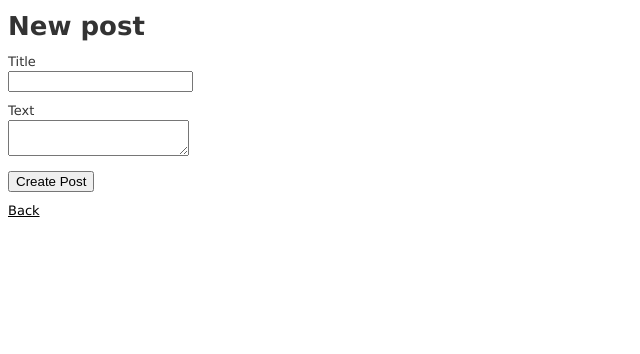
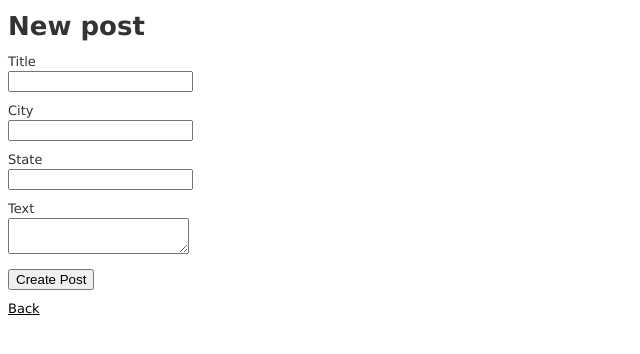
Before and after one commit to david-vega/ascii_art, a Rails app: page /posts/new in a window 1280 px wide. Shown: the top 354 px of the page, without its empty margins (0-640 px from the left). Run offline with Rails 7, Linux system fonts and the light colour scheme; style sheets or scripts are compiled from the project's sources; parts of the project's set-up code (start-up, migrations or seed data) failed here and were passed over; some libraries are stand-ins or nearby versions.

Commit message:
show google maps image of the city

```diff
--- a/app/views/posts/_form.html.haml
+++ b/app/views/posts/_form.html.haml
@@ -12,6 +12,14 @@
     %br/
     = f.text_field :title
   .field
+    = f.label :city
+    %br/
+    = f.text_field :city
+  .field
+    = f.label :state
+    %br/
+    = f.text_field :state
+  .field
     = f.label :text
     %br/
     = f.text_area :text
--- a/app/views/posts/index.html.haml
+++ b/app/views/posts/index.html.haml
@@ -12,6 +12,9 @@
       %td
         %pre
           = post.text
+      %td
+        %img{:alt => "Static Map of #{post.city}, #{post.state}",
+             :src => "http://maps.google.com/maps/api/staticmap?center=#{post.city},#{post.state}&zoom=9&size=300x300&maptype=roadmap&sensor=false"}
       %td= link_to 'Show', post
       %td= link_to 'Edit', edit_post_path(post)
       %td= link_to 'Destroy', post, method: :delete, data: { confirm: 'Are you sure?' }
--- a/app/views/posts/show.html.haml
+++ b/app/views/posts/show.html.haml
@@ -6,6 +6,8 @@
   %b Text:
   %pre
     = @post.text
+  %img{:alt => "Static Map of #{@post.city}, #{@post.state}",
+             :src => "http://maps.google.com/maps/api/staticmap?center=#{@post.city},#{@post.state}&zoom=9&size=300x300&maptype=roadmap&sensor=false"}
 = link_to 'Edit', edit_post_path(@post)
 |
 = link_to 'Back', posts_path
--- a/config/routes.rb
+++ b/config/routes.rb
@@ -51,7 +51,7 @@ AsciiArt::Application.routes.draw do
 
   # You can have the root of your site routed with "root"
   # just remember to delete public/index.html.
-  # root :to => 'welcome#index'
+  root :to => 'posts#index'
 
   # See how all your routes lay out with "rake routes"
 
```
Also changed, not shown: app/controllers/posts_controller.rb (+0 -13 lines).
